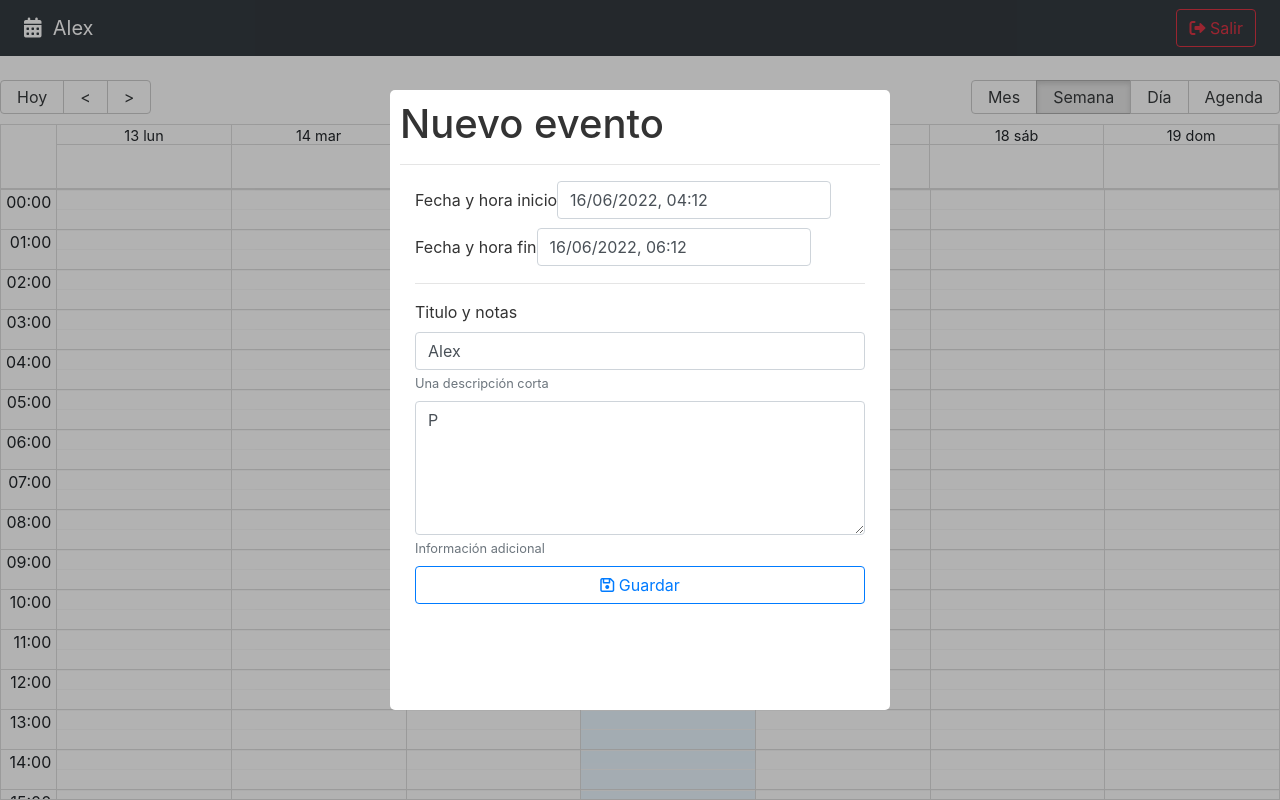
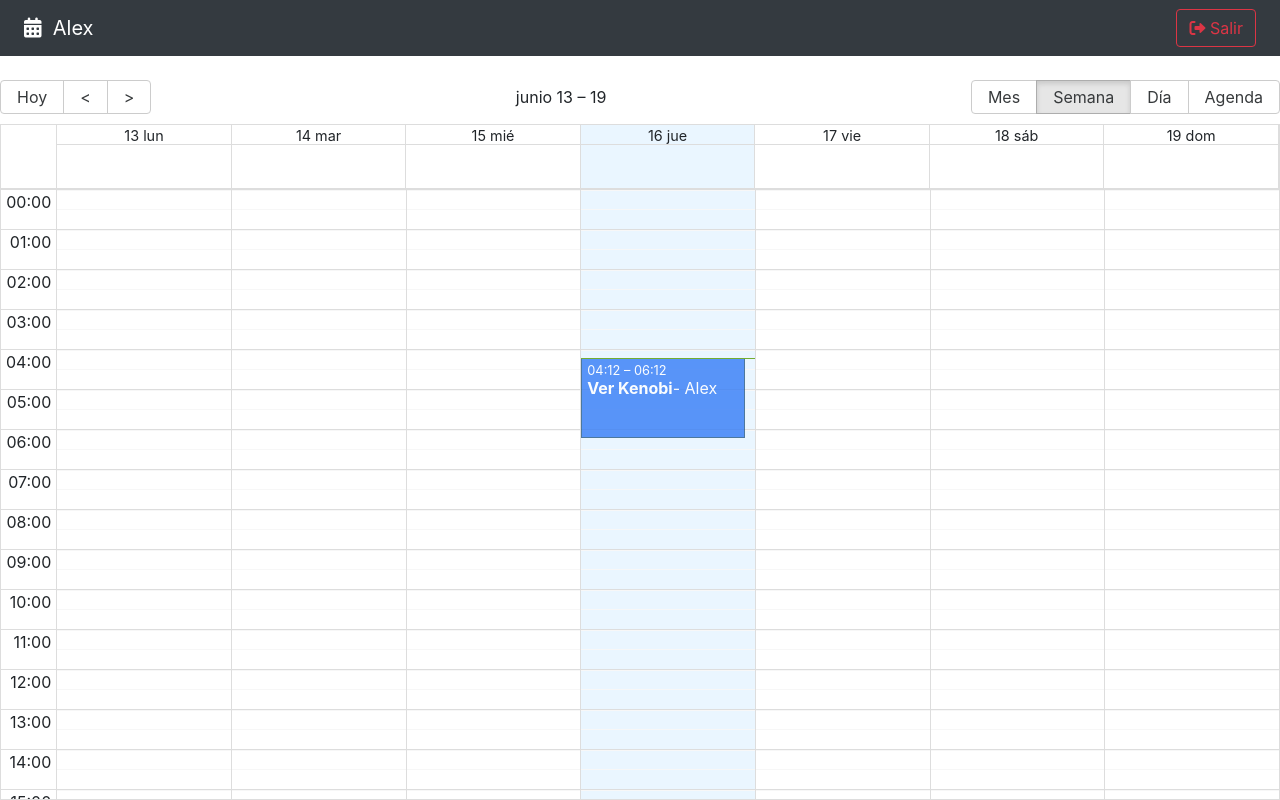
Before and after one commit to axSheru/React-calendar-app-2022, a React (Vite) app: page / in a window 1280 px wide. Built offline with nearby package versions, Linux system fonts and the light colour scheme.

Commit message:
FEAT: Used custom hook useUIStore to close date modal and set its value.

```diff
--- a/src/calendar/components/CalendarModal.jsx
+++ b/src/calendar/components/CalendarModal.jsx
@@ -7,6 +7,7 @@
 import Swal from "sweetalert2";
 import 'sweetalert2/dist/sweetalert2.min.css';
 import { useMemo } from "react";
+import { useUIStore } from "../../hooks";
 
 registerLocale( 'es', es );
 
@@ -25,7 +26,7 @@
 
 export const CalendarModal = () => {
 
-    const [ isOpen, setIsOpen ] = useState( true );
+    const { isDateModalOpen, closeDateModal } = useUIStore();
 
     const [ formSubmited, setformSubmited ] = useState( false );
 
@@ -61,7 +62,7 @@
     };
 
     const onCloseModal = () => {
-        setIsOpen( false );
+        closeDateModal();
     };
 
     const onSubmit = ( event ) => {
@@ -85,7 +86,7 @@
         <ReactModal
             className='modal'
             closeTimeoutMS={ 200 }
-            isOpen={ isOpen }
+            isOpen={ isDateModalOpen }
             onRequestClose={ onCloseModal }
             overlayClassName='modal-fondo'
             style={ customStyles }
```
